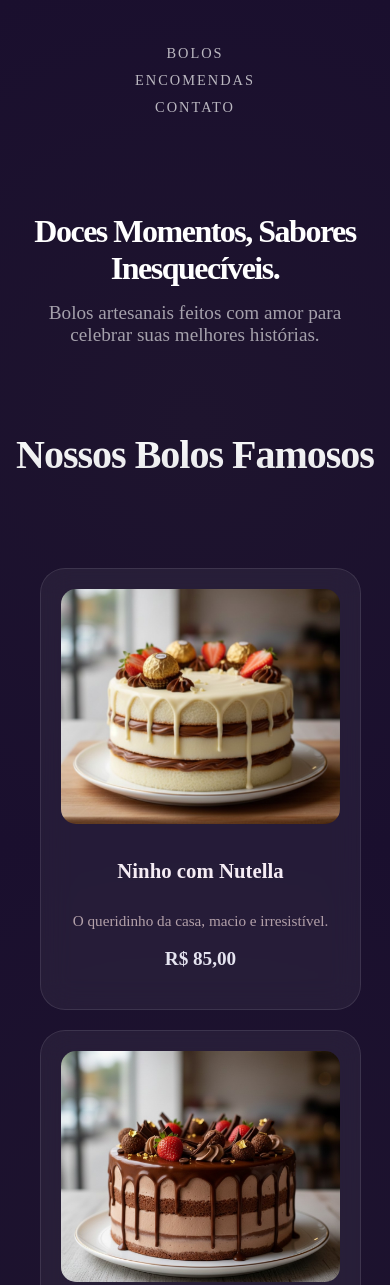
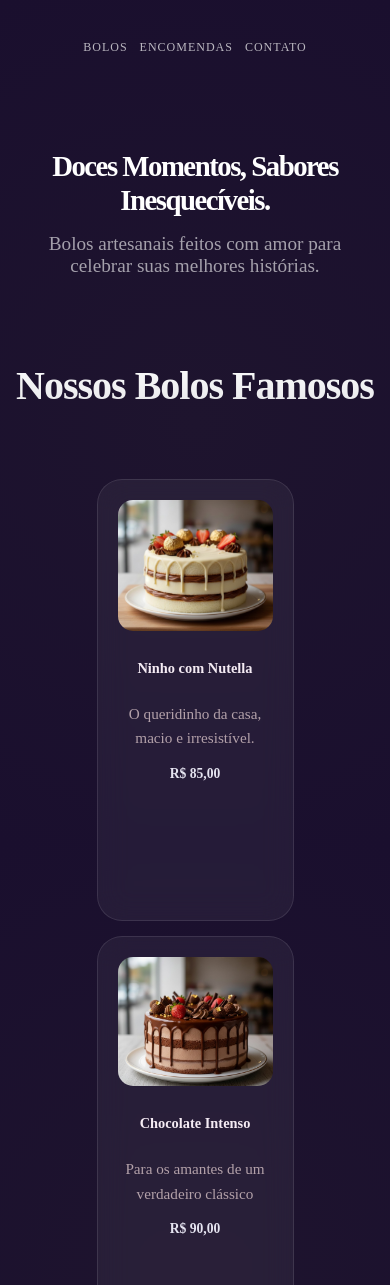
Before and after one commit to Evegomez545/Cat-logo-de-Confeitaria-Premium, a plain HTML site: page index.html in a window 390 px wide. Shown: the top 1285 px of the page. Drawn offline with Linux system fonts and the light colour scheme.

Commit message:
Add files via upload

```diff
--- a/styles.css
+++ b/styles.css
@@ -358,9 +358,16 @@ select:focus {
 
     .header-minimalista nav {
         display: flex;
-        flex-direction: column; /* Links um embaixo do outro no celular */
-        gap: 10px;
-        margin-top: 15px;
+        flex-direction: row; /* Alinha na horizontal */
+        justify-content: center; /* Centraliza o grupo no meio */
+        gap: 12px; /* Espaço reduzido para caber lado a lado */
+        margin-top: 10px;
+        flex-wrap: nowrap; /* Impede que eles pulem linha */
+    }
+    .header-minimalista nav a {
+        font-size: 0.75rem; /* Letra um pouco menor para garantir o espaço */
+        margin: 0; /* Remove margens laterais fixas */
+        letter-spacing: 1px;
     }
 
     /* Centraliza a frase de impacto */
@@ -370,22 +377,31 @@ select:focus {
     }
 
     .hero-frase h1 {
-        font-size: 2rem; /* Diminui o título para caber no celular */
+        font-size: 1.8rem;
+        line-height: 1.2;/* Diminui o título para caber no celular */
     }
 
     /* Ajusta o grid para 1 bolo por fileira centralizado */
     .grid-bolos {
         display: flex;
-        flex-direction: column;
-        align-items: center; /* Centraliza os cards */
-        gap: 20px;
+        flex-wrap: wrap; /* Permite quebrar a linha */
+        flex-direction: row; /* Garante que fiquem lado a lado */
+        justify-content: center;
+        gap: 15px; /* Espaço menor entre os bolos no celular */
+        padding: 10px;
     }
 
     .card-bolo {
-        width: 90%; /* Ocupa quase a largura toda da tela */
-        max-width: 350px;
-        margin: 0 auto;
+        /* Calcula 50% da largura menos o espaço do gap */
+        flex: 0 1 calc(50% - 20px);
+        min-width: 140px; /* Largura mínima para não achatar */
+        padding: 10px;
         text-align: center;
+    }
+
+
+    .card-bolo h3 {
+        font-size: 0.9rem;
     }
 
     /* Centraliza o formulário de encomenda */
@@ -421,4 +437,8 @@ select:focus {
         height: auto;
         margin-bottom: 20px;
     }
+    .preco {
+        font-size: 0.85rem;
+    }
+
 }
```
